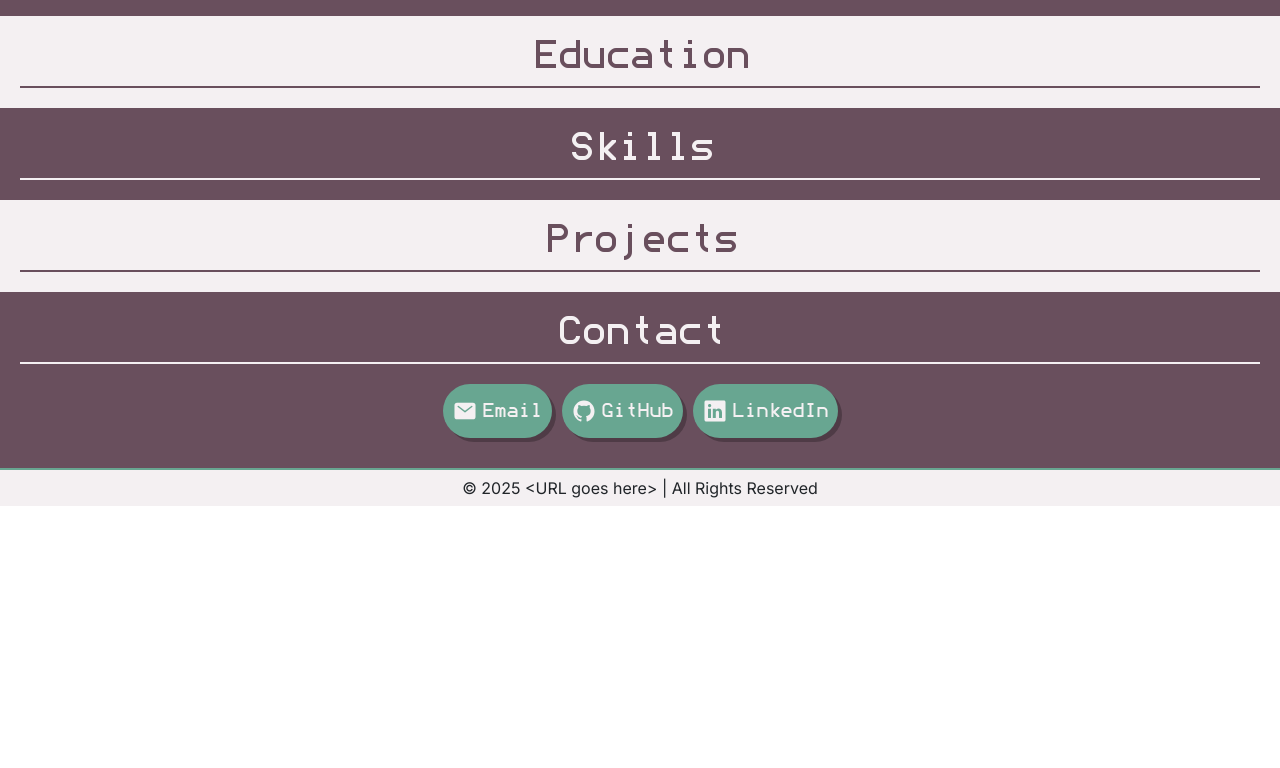
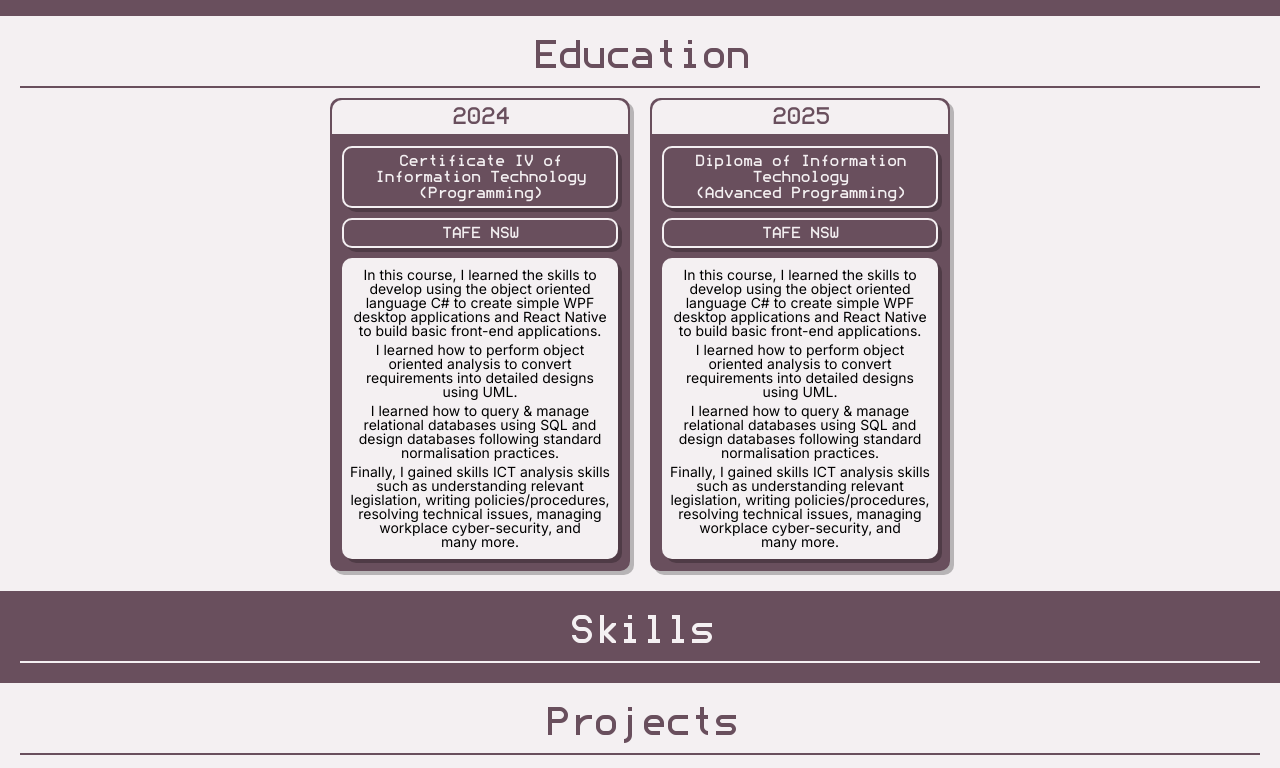
Before and after one commit to teleported-cat/teleported-cat.github.io, a plain HTML site: page index.html in a window 1280 px wide. Shown: the part 621-1389 px from the top of the page. Before the commit the page ends 1127 px from the top, so only its background shows below. Drawn offline with nearby package versions, Linux system fonts and the light colour scheme.

Commit message:
Adds education section content

```diff
--- a/index.html
+++ b/index.html
@@ -99,6 +99,34 @@
             </section>
             <section id="a-education">
                 <h1>Education</h1>
+                <div class="card-list">
+                    <div class="showcase-card">
+                        <div class="card-header">2024</div>
+                        <div class="card-body">
+                            <div class="card-title">Certificate IV of Information Technology<br>(Programming)</div>
+                            <div class="card-title">TAFE NSW</div>
+                            <div class="card-description">
+                                <p>In this course, I learned the skills to develop using the object oriented language C# to create simple WPF desktop applications and React Native to build basic front-end applications. </p>
+                                <p>I learned how to perform object oriented analysis to convert requirements into detailed designs using UML.</p>
+                                <p>I learned how to query & manage relational databases using SQL and design databases following standard normalisation practices.</p>
+                                <p>Finally, I gained skills ICT analysis skills such as understanding relevant legislation, writing policies/procedures, resolving technical issues, managing workplace cyber-security, and many more.</p>
+                            </div>
+                        </div>
+                    </div>
+                    <div class="showcase-card">
+                        <div class="card-header">2025</div>
+                        <div class="card-body">
+                            <div class="card-title">Diploma of Information Technology<br>(Advanced Programming)</div>
+                            <div class="card-title">TAFE NSW</div>
+                            <div class="card-description">
+                                <p>In this course, I learned the skills to develop using the object oriented language C# to create simple WPF desktop applications and React Native to build basic front-end applications. </p>
+                                <p>I learned how to perform object oriented analysis to convert requirements into detailed designs using UML.</p>
+                                <p>I learned how to query & manage relational databases using SQL and design databases following standard normalisation practices.</p>
+                                <p>Finally, I gained skills ICT analysis skills such as understanding relevant legislation, writing policies/procedures, resolving technical issues, managing workplace cyber-security, and many more.</p>
+                            </div>
+                        </div>
+                    </div>
+                </div>
             </section>
             <section id="a-skills">
                 <h1>Skills</h1>
--- a/styles/style.css
+++ b/styles/style.css
@@ -237,6 +237,106 @@ section:nth-child(2n) h1 {
     color: var(--cotton-rose) !important;
 }
 
+/* Education Styling */
+.card-list {
+    display: flex;
+    flex-direction: row;
+    flex-wrap: wrap;
+    align-items: start;
+    justify-content: center;
+    gap: 20px;
+}
+
+.showcase-card {
+    width: 300px;
+    border: var(--mauve-shadow) solid 2px;
+    border-radius: 10px;
+    background-color: var(--mauve-shadow);
+    display: flex;
+    flex-direction: column;
+    gap: 0px;
+    box-shadow: 4px 4px 0px var(--black-25);
+}
+
+.card-header {
+    background-color: var(--white);
+    color: var(--mauve-shadow);
+    border-top-left-radius: 10px !important;
+    border-top-right-radius: 10px !important;
+    border-bottom: var(--mauve-shadow) solid 2px;
+    font-family: var(--modenine);
+    font-size: 24px;
+    text-align: center;
+    padding: 5px;
+}
+
+.card-body {
+    padding: 10px;
+    display: flex;
+    flex-direction: column;
+    gap: 10px;
+}
+
+.card-title {
+    border: var(--white) solid 2px;
+    color: var(--white);
+    font-family: var(--modenine);
+    font-size: 16px;
+    text-align: center;
+    padding: 5px;
+    border-radius: 10px;
+    box-shadow: 4px 4px 0px var(--black-25);
+}
+
+.card-links {
+    display: flex;
+    gap: 10px;
+}
+
+.card-links a {
+    background-color: var(--muted-teal);
+    color: var(--white) !important;
+    padding: 10px;
+    display: flex;
+    align-items: center;
+    text-align: center;
+    justify-content: center;
+    gap: 5px;
+    border-radius: 10px;
+    text-decoration: none;
+    font-family: var(--modenine);
+    box-shadow: 4px 4px 0px var(--black-25);
+}
+
+.full-width {
+    width: 100%;
+}
+
+.card-description {
+    background-color: var(--white);
+    padding-top: 10px;
+    padding-bottom: 10px;
+    padding-left: 5px;
+    padding-right: 5px;
+    border-radius: 10px;
+    box-shadow: 4px 4px 0px var(--black-25);
+    display: flex;
+    flex-direction: column;
+    gap: 5px;
+}
+
+.card-description p {
+    text-align: center;
+    color: var(--black);
+    font-size: 14px;
+    margin: 0;
+}
+
+.card-image {
+
+}
+
+
 /* Contact Styling */
 .contact-list {
     display: flex;
```
